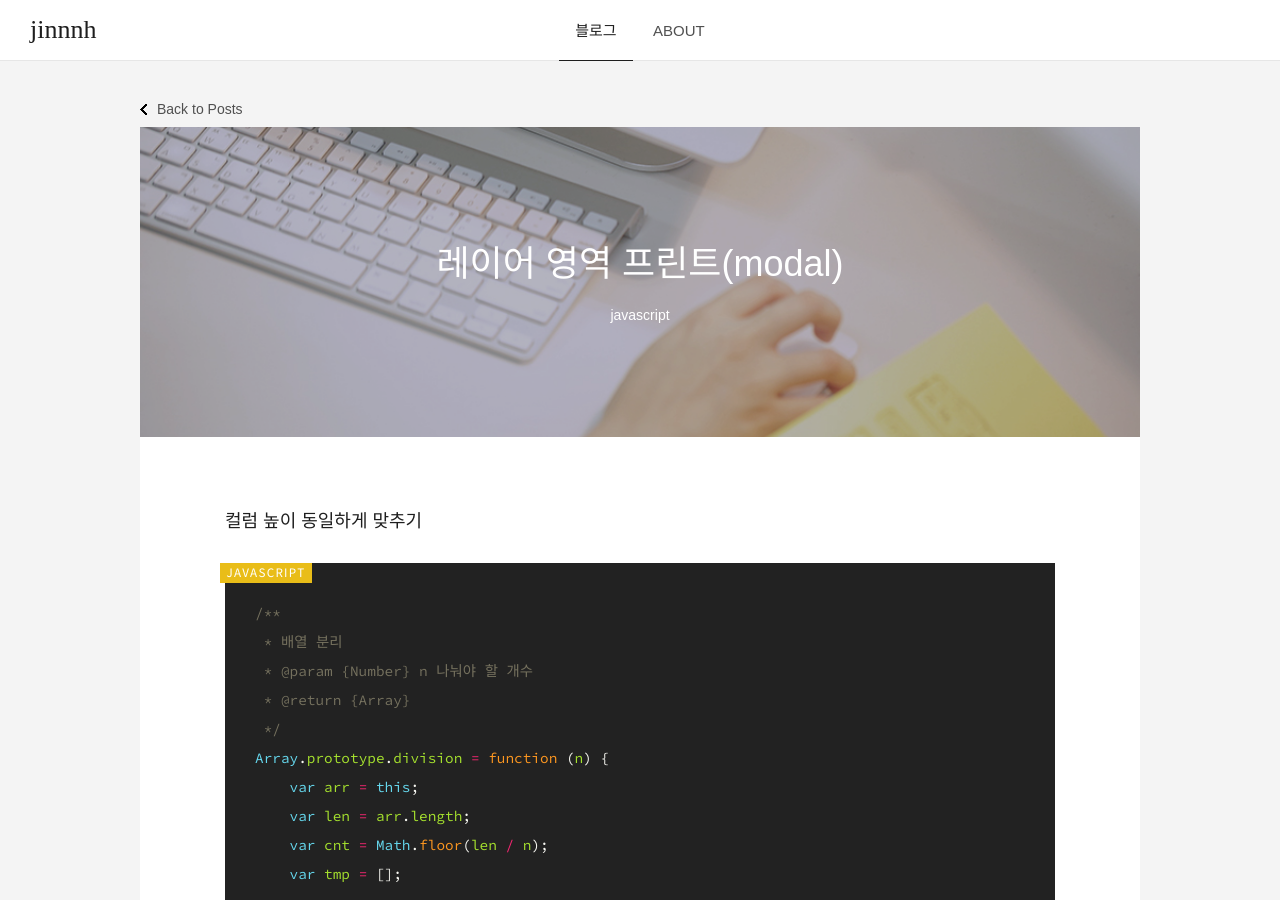
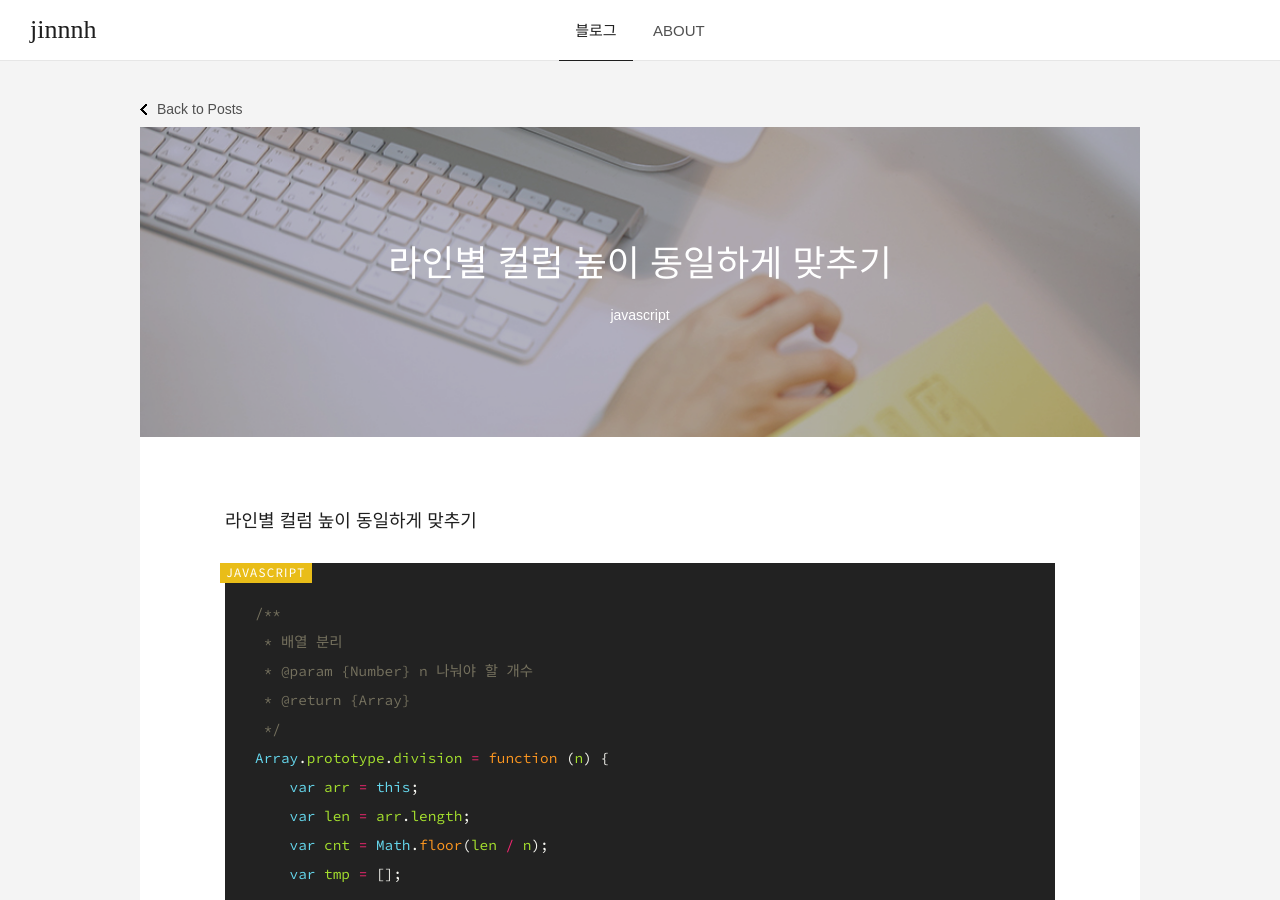
Before and after one commit to gutmate/gutmate.github.com, a Jekyll site: the page built from _posts/2018-08-03-js-equal-column.md, in a window 1280 px wide and 900 px high. Built offline with Jekyll 4.4.1, drawn with Linux system fonts in a browser that asks for light colours; some web fonts are replaced; comment, search, counter and statistics services are not loaded.

Commit message:
Update equl column post

````diff
--- a/_posts/2018-08-03-js-equal-column.md
+++ b/_posts/2018-08-03-js-equal-column.md
@@ -1,13 +1,13 @@
 ---
 layout: post
-title: '레이어 영역 프린트(modal)'
+title: '라인별 컬럼 높이 동일하게 맞추기'
 author: jinnnh
 date: '2018-08-03 15:30'
 tags:
   - javascript
 ---
 
-### 컬럼 높이 동일하게 맞추기
+### 라인별 컬럼 높이 동일하게 맞추기
 
 ```javascript
 /**
````
